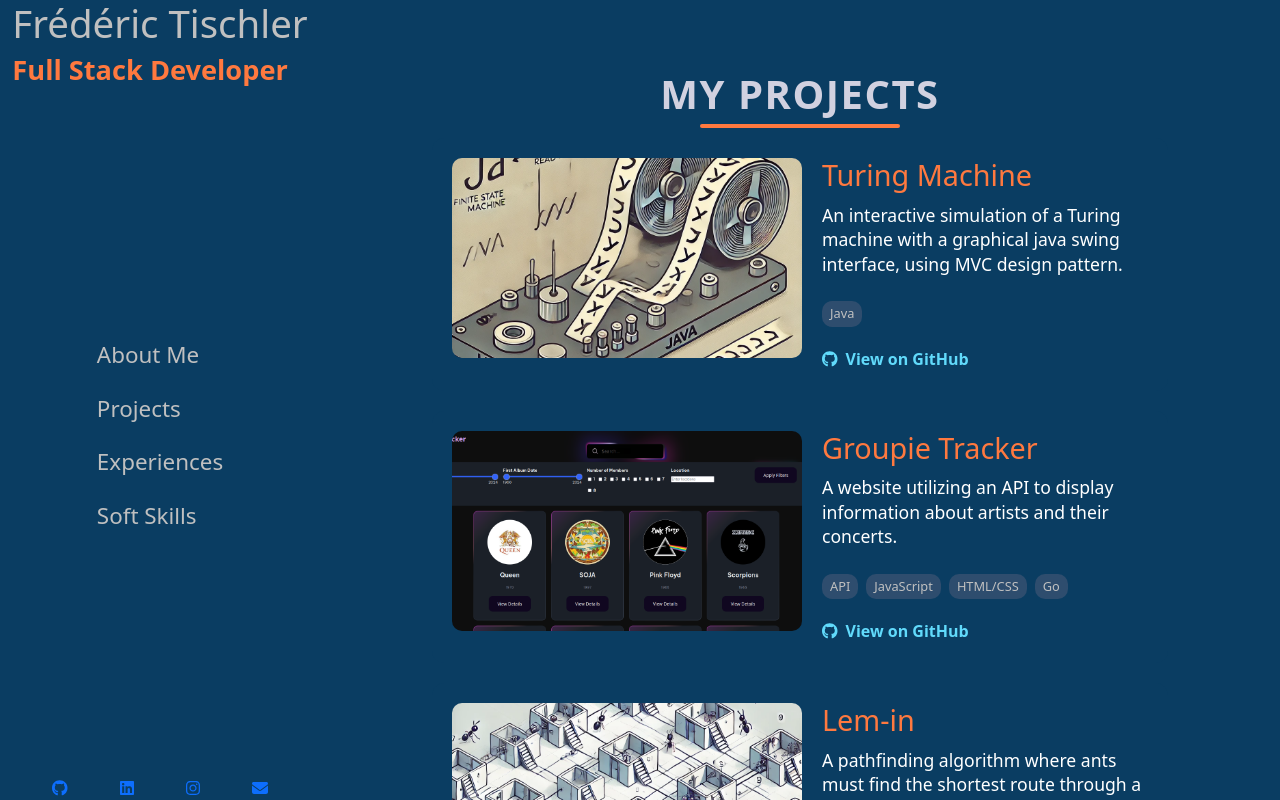
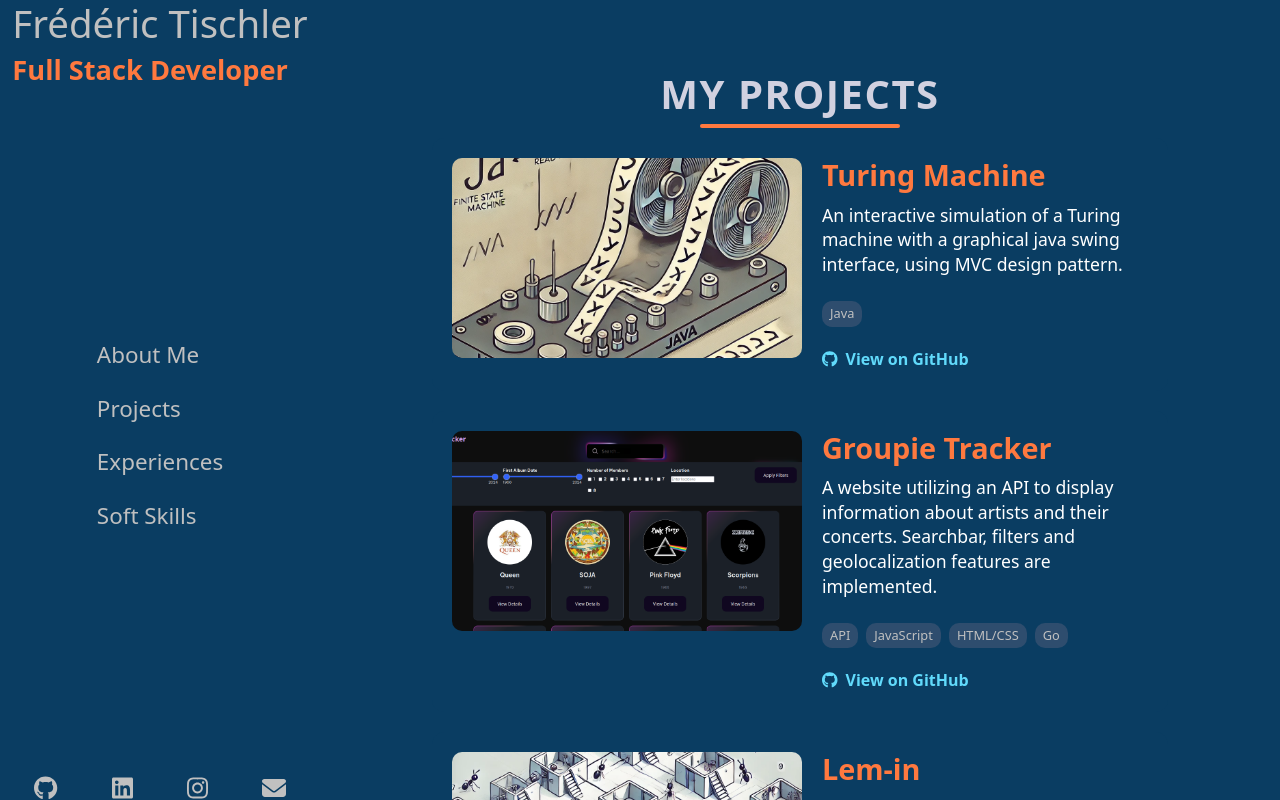
Before and after one commit to FredericTischler/Portefolio, a React (Create React App) app: page /projects in a window 1280 px wide. Built offline with nearby package versions, Linux system fonts and the light colour scheme.

Commit message:
updated projects

```diff
--- a/src/components/LeftColumn.css
+++ b/src/components/LeftColumn.css
@@ -88,7 +88,32 @@
 .social-links {
     display: flex;
     justify-content: space-evenly;
+    /* Centers the icons */
+    align-items: center;
+    gap: 20px;
+    /* Adds spacing between the icons */
     width: 100%;
+}
+
+.social-links a {
+    display: flex;
+    justify-content: center;
+    align-items: center;
+    font-size: 1.5rem;
+    color: #c0c0c0;
+    transition: color 0.3s ease;
+    text-decoration: none;
+}
+
+/* Remove outline or focus effect */
+.social-links a:focus {
+    outline: none;
+}
+
+/* Hover effect for social icons */
+.social-links a:hover {
+    color: #ff793f;
+    /* Change to orange on hover */
 }
 
 /* Media query for mobile devices */
--- a/src/pages/Projects.css
+++ b/src/pages/Projects.css
@@ -93,7 +93,7 @@
     font-size: 1.8rem;
     margin-bottom: 10px;
     color: #ff793f;
-    /* Orange color for the title */
+    font-weight: bold;
 }
 
 /* Project Description */
@@ -150,7 +150,7 @@
     }
 
     .project-image {
-        width: 300px;
+        width: 250px;
         /* Set a fixed width for the image */
         height: 150px;
         /* Maintain aspect ratio */
--- a/src/pages/Projects.js
+++ b/src/pages/Projects.js
@@ -21,7 +21,7 @@
         },
         {
             name: 'Groupie Tracker',
-            description: 'A website utilizing an API to display information about artists and their concerts.',
+            description: 'A website utilizing an API to display information about artists and their concerts. Searchbar, filters and geolocalization features are implemented.',
             technologies: ['API', 'JavaScript', 'HTML/CSS', 'Go'],
             githubLink: 'https://github.com/FredericTischler/Groupie-tracker',
             imageUrl: groupieImage,
```
Also changed, not shown: package.json (+10 -5 lines), 1 other file (tests, documents, lock files or other folders).
